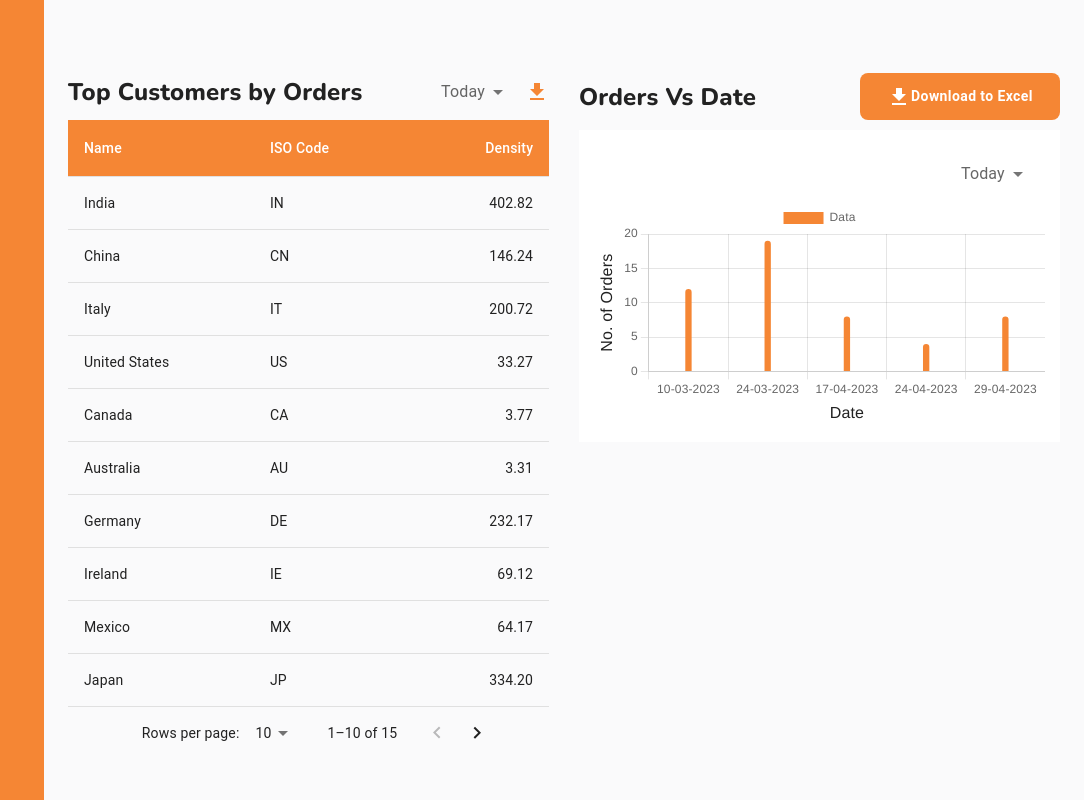
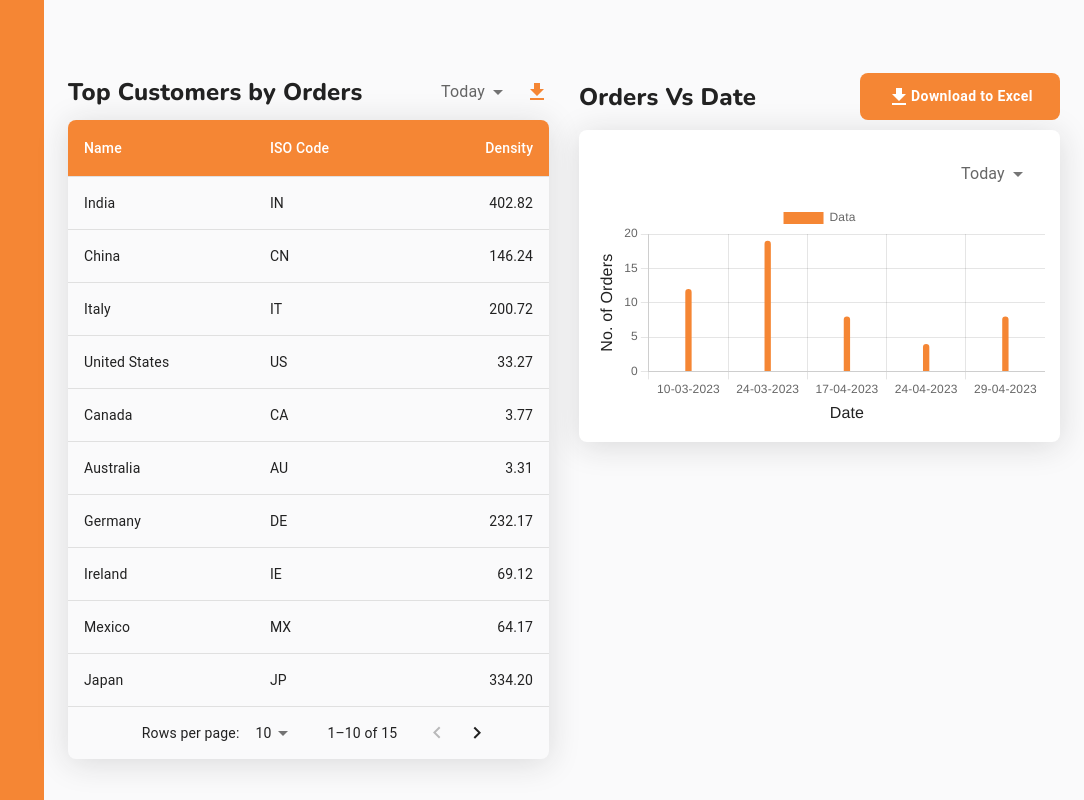
Before and after one commit to arunchoudhary1999/E-Commerce-Admin-Dashboard, a React (Create React App) app in the folder adminpanel-react-materialUI/: page / in a window 1280 px wide. Shown: the part 1540-2340 px from the top of the page, without its empty margins (196-1280 px from the left). Built offline with nearby package versions, Linux system fonts and the light colour scheme.

Commit message:
Eleveen commit

```diff
--- a/adminpanel-react-materialUI/src/index.css
+++ b/adminpanel-react-materialUI/src/index.css
@@ -6,19 +6,17 @@
 }
 
 .css-eadtsu-MuiPaper-root-MuiAppBar-root {
-  box-shadow: 0 4px 32px 0 rgba(34, 34, 34, 0.15);
-  background: rgba(255, 255, 255, 1);
-
+  box-shadow: 0 4px 45px -20px rgba(0, 0, 0, 0.25) !important;
 }
 
 body {
   margin: 0;
   font-family: "Nunito", sans-serif;
-  /* -webkit-font-smoothing: antialiased;
-  -moz-osx-font-smoothing: grayscale; */
+  -webkit-font-smoothing: antialiased;
+  -moz-osx-font-smoothing: grayscale;
 }
 
-.boxShado-s {
+.boxShadow {
   box-shadow: 0 4px 32px 0 rgba(34, 34, 34, 0.15);
   border-radius: 8px;
 }
```
Also changed, not shown: 6 other files (tests, documents, lock files or other folders).
